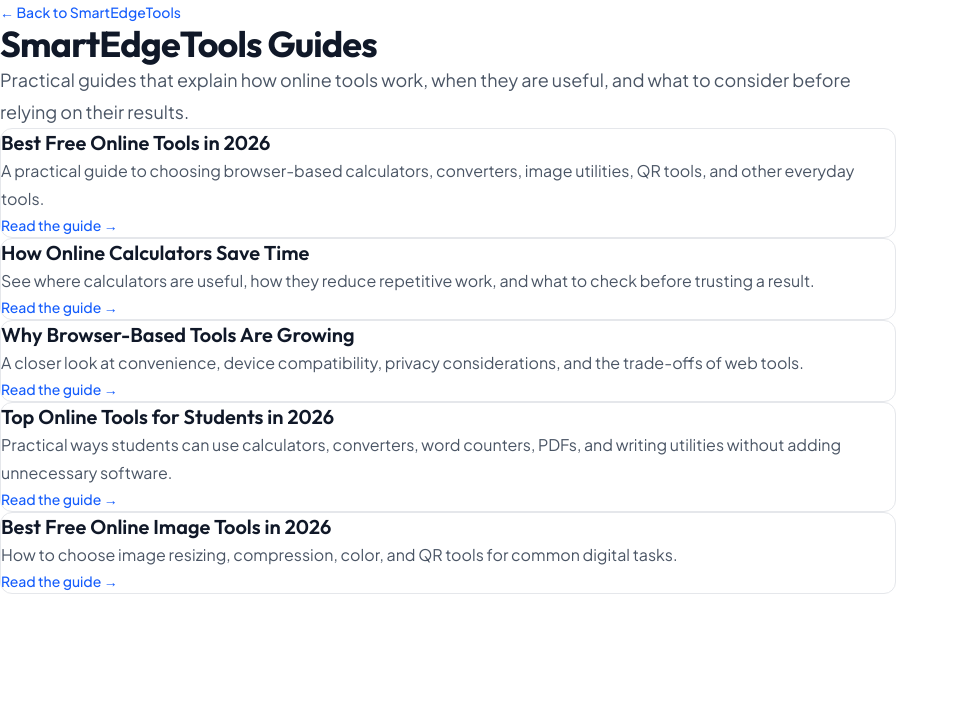
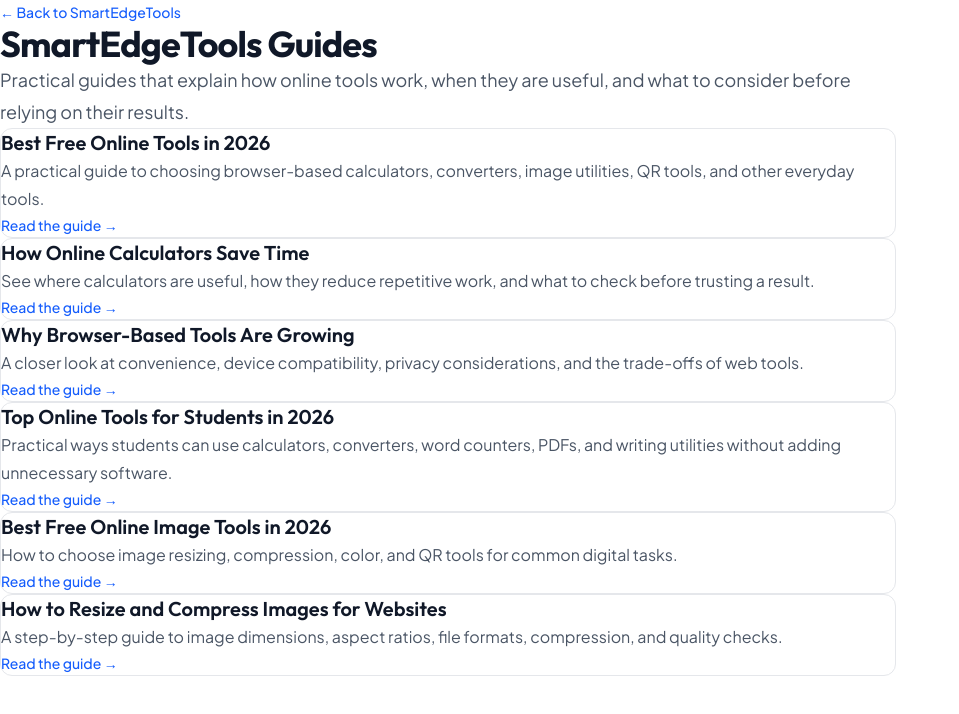
Before and after one commit to athersaud-smart-tools/smart-tools, a Next.js app: page /blog in a window 1280 px wide. Shown: the top 714 px of the page, without its empty margins (0-959 px from the left). Built offline with nearby package versions, Linux system fonts and the light colour scheme.

Commit message:
list new image optimization guide

```diff
--- a/app/blog/page.tsx
+++ b/app/blog/page.tsx
@@ -39,6 +39,12 @@
     excerpt:
       "How to choose image resizing, compression, color, and QR tools for common digital tasks.",
   },
+  {
+    href: "/blog/resize-compress-images-for-websites",
+    title: "How to Resize and Compress Images for Websites",
+    excerpt:
+      "A step-by-step guide to image dimensions, aspect ratios, file formats, compression, and quality checks.",
+  },
 ];
 
 export default function Blog() {
```
